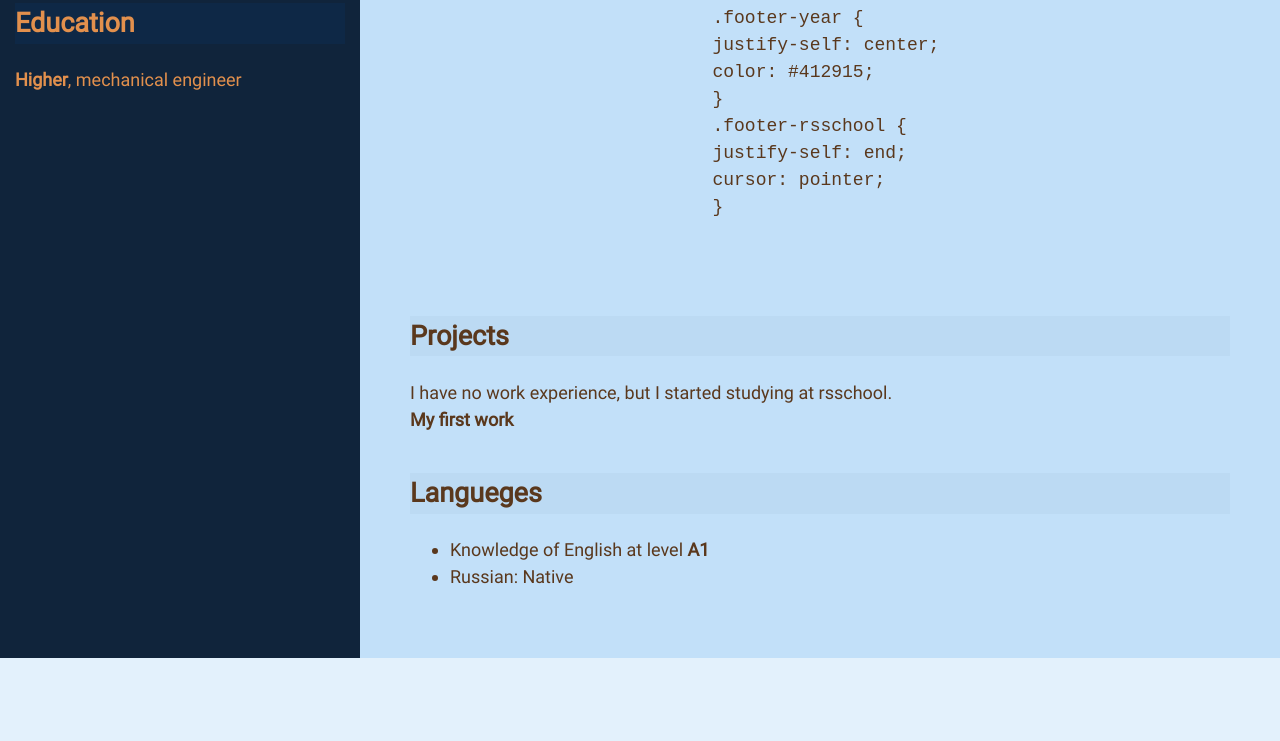
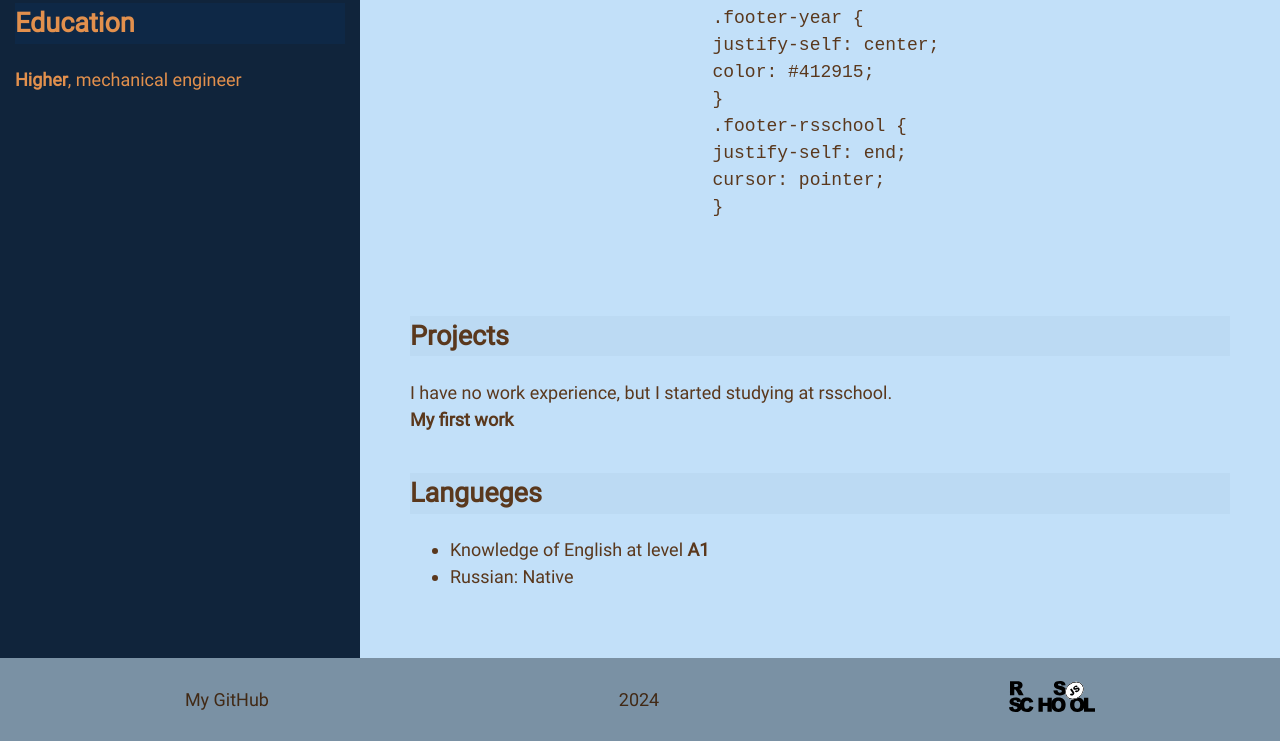
Before and after one commit to Grensel/rsschool-cv, a plain HTML site: page index.html in a window 1280 px wide. Shown: the part 895-1636 px from the top of the page. Before the commit the page ends 1553 px from the top, so only its background shows below. Drawn offline with Linux system fonts and the light colour scheme.

Commit message:
feat add footer part of the project

```diff
--- a/index.html
+++ b/index.html
@@ -126,6 +126,23 @@
             </div>
         </main>
         <footer class="footer">
+            <div class="footer-container">
+                <a class="footer-github"
+                    href="https://github.com/Grensel"
+                    target="_blank">
+                    My GitHub
+                </a>
+                    <p class="footer-year">2024</p>
+                    <a class="footer-rsschool" href="https://rs.school/courses/javascript-ru"
+                    target="_blank">
+                    <img
+                        src="assets/ico/rs_school_js.svg"
+                        width="86"
+                        height="32"
+                        alt="RS_school"
+                    >
+                </a>
+            </div>
         </footer>
     </body>
 </html>
--- a/style.css
+++ b/style.css
@@ -112,3 +112,36 @@ html {
     background-color: #95aec2;
     cursor: pointer;
 }
+.footer {
+    background-color: #7a91a4;
+}
+.footer-container {
+    display: flex;
+    justify-content: space-around;
+    align-items: center;
+    max-width: 1440px;
+    margin: 0 auto;
+    padding: 10px;
+}
+.footer-github {
+    position: relative;
+    cursor: pointer;
+    text-decoration: none;
+    color: #412915;
+}
+.footer-github:hover {
+    background-color: #687c8d;
+    cursor: pointer;
+}
+.footer-year {
+    justify-self: center;
+    color: #412915;
+}
+.footer-rsschool {
+    justify-self: end;
+    cursor: pointer;
+}
+.footer-rsschool:hover {
+    background-color: #687c8d;
+    cursor: pointer;
+}
```
